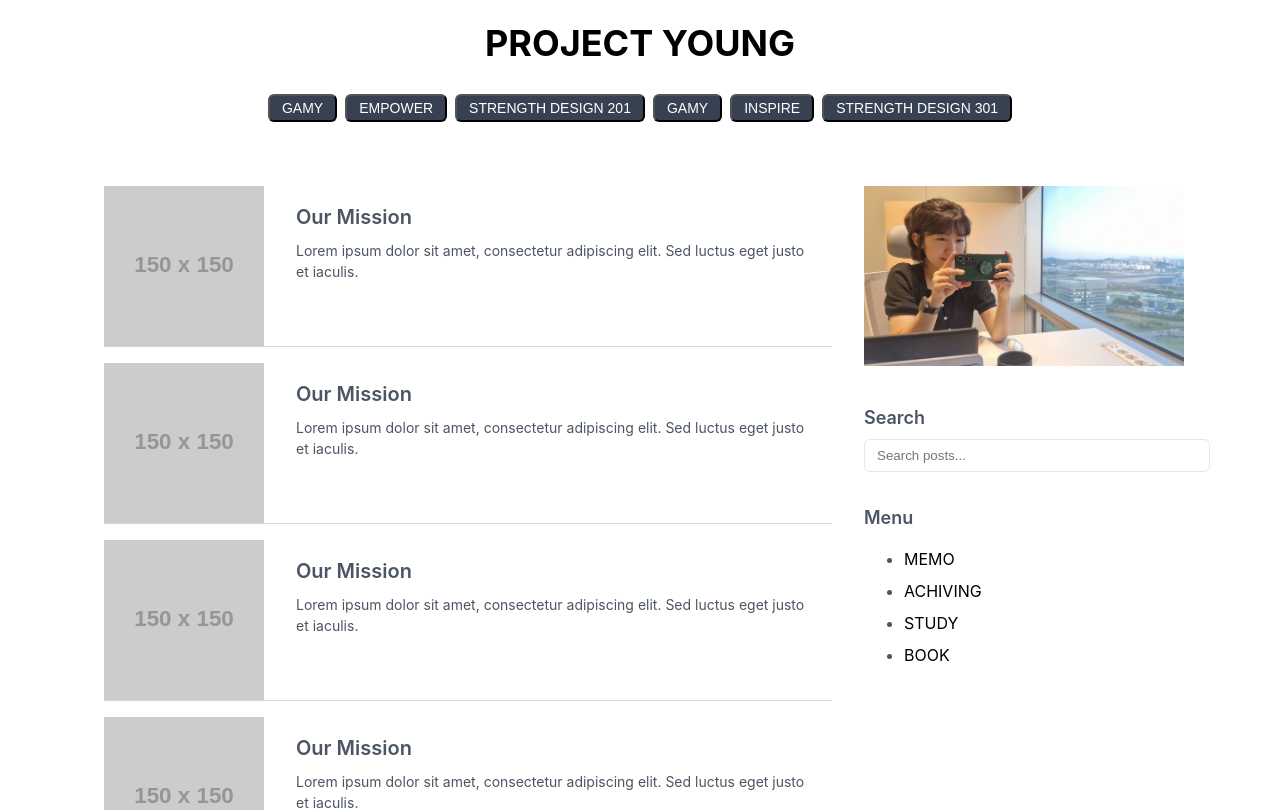
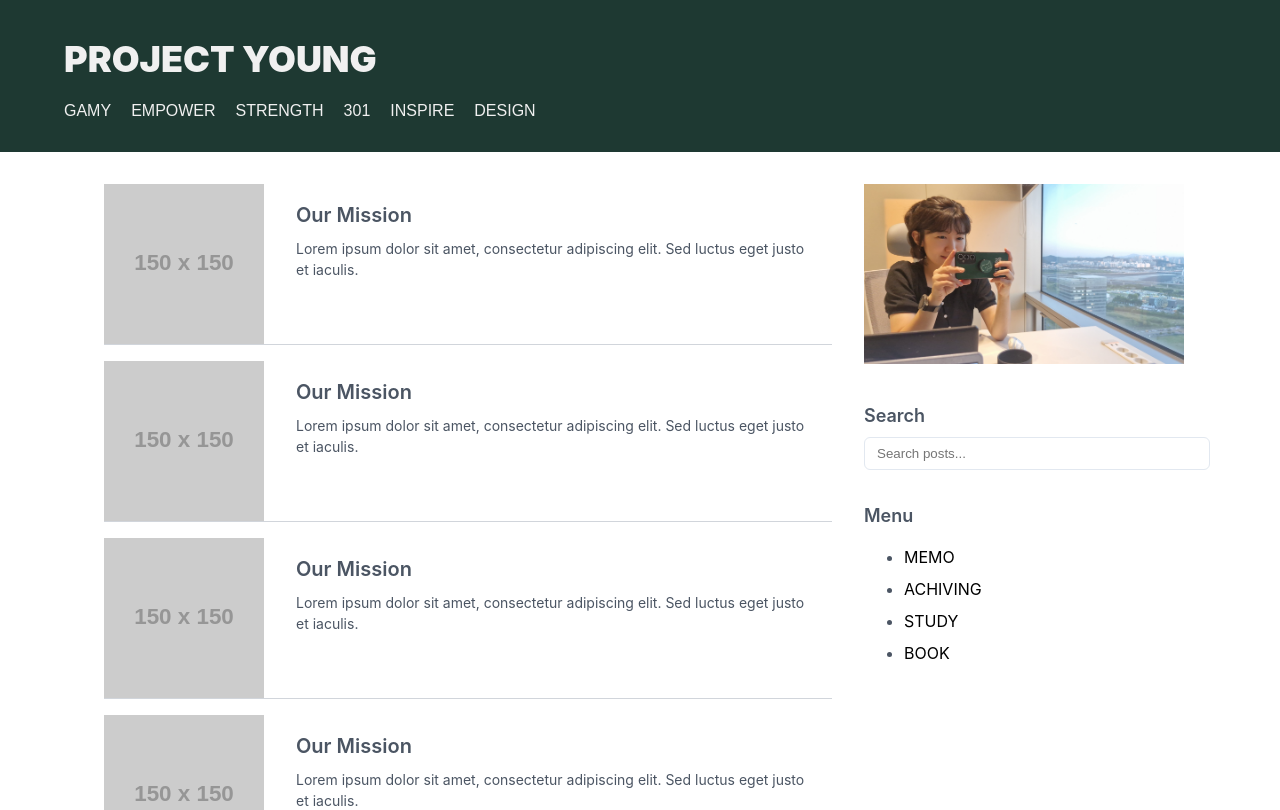
Before and after one commit to J-SoYoung/project_young, a React (Vite) app: page /home in a window 1280 px wide. Shown: the top 810 px of the page. Built offline with nearby package versions, Linux system fonts and the light colour scheme.

Commit message:
[STYLE-HEADER] main color 변경 및 스타일 조정

```diff
--- a/src/shared/Layout/components/Header.tsx
+++ b/src/shared/Layout/components/Header.tsx
@@ -11,10 +11,10 @@ export const Header = () => {
         {[
           "GAMY",
           "EMPOWER",
-          "STRENGTH DESIGN 201",
-          "GAMY",
+          "STRENGTH ",
+          "301",
           "INSPIRE",
-          "STRENGTH DESIGN 301"
+          "DESIGN"
         ].map((tag, idx) => (
           <button key={idx} className={styles.tagButton}>
             {tag}
--- a/src/shared/Layout/styles/header.module.css
+++ b/src/shared/Layout/styles/header.module.css
@@ -1,40 +1,40 @@
 .header {
-  max-width: 100%;
-  padding: 1rem;
+  background-color: var(--color-primary);
+  padding: 2rem 4rem;
   box-sizing: border-box;
   display: flex;
   flex-direction: column;
-  align-items: center;
+  align-items: flex-start;
+  justify-content: space-between;
 }
-
-.title {
-  font-size: 1.875rem;
-  font-weight: bold;
-  margin-bottom: 0.5rem;
+.title > a {
+  display: block;
+  font-size: var(--font-size-h1);
+  font-weight: var(--weight-black);
+  color: var(--color-white);
+  margin-bottom: 1rem;
 }
 
 .nav {
-  padding: 1rem;
-  box-sizing: border-box;
   display: flex;
+  gap: 1.25rem;
   flex-wrap: wrap;
-  gap: 0.5rem;
 }
 
 .tagButton {
-  background-color: #374151; /* gray-700 */
-  color: white;
-  font-size: 0.875rem;
-  padding: 0.25rem 0.75rem;
-  border-radius: 0.375rem;
+  background: none;
+  border: none;
+  font-weight: var(--weight-regular);
+  font-size: var(--font-size-base);
+  color: var(--color-white);
   cursor: pointer;
-  transition: background-color 0.2s;
+  /* transition: opacity 0.2s ease; */
+  transition: transform 0.2s ease, color 0.2s ease;
 }
-
 .tagButton:hover {
-  background-color: #111827; /* gray-900 */
+  opacity: 0.75;
+  transform: translateY(-3px);
 }
-
 
 /* mobile  */
 @media (max-width: 1279px) {
```
